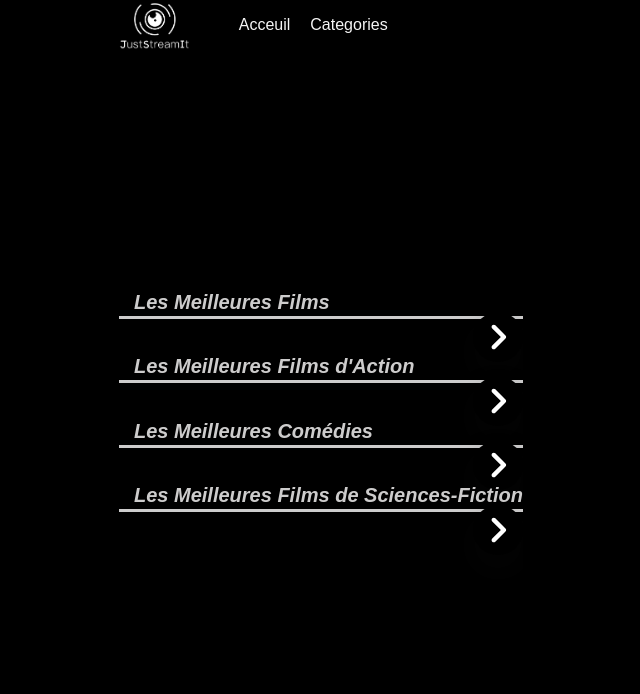
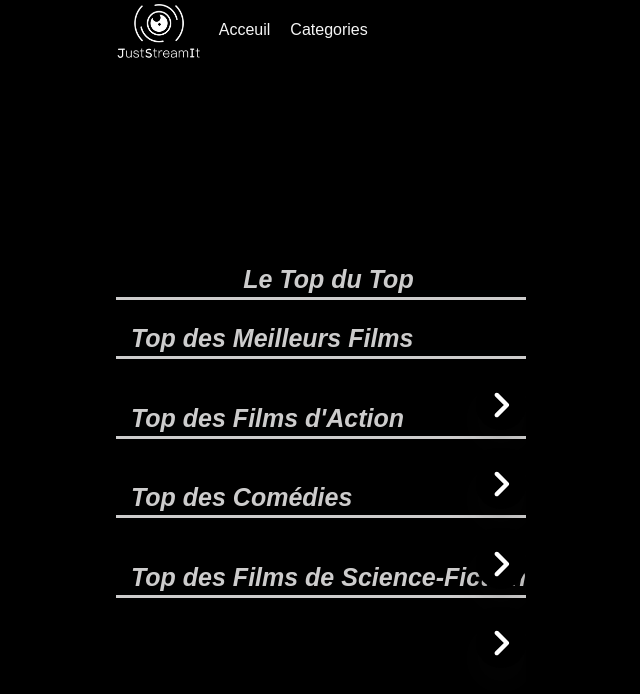
Before and after one commit to go-dev64/juststreamit, a plain HTML site: page index.html in a window 1280 px wide. Shown: the whole page, without its empty margins (319-959 px from the left). Drawn offline with Linux system fonts and the light colour scheme; no server answers.

Commit message:
validation final

```diff
--- a/index.html
+++ b/index.html
@@ -10,7 +10,7 @@
 <body>
 	<header>
 		<div class="logo">
-			<img id="logo" src="img\logo.png" alt="LOGO JustStreamIt">
+			<img id="logo" src="img/logo.png" alt="LOGO JustStreamIt">
 		</div>
 		<nav class="nav">
 			<div class="nav_link">Acceuil</div>
@@ -18,12 +18,22 @@
 		</nav>
 	</header>
 	<main class="container">
-		<article id="best_film"></article>
-		<article id="carousel_best_movies"></article>
-		<article id="carousel_cat1"></article>
-		<article id="carousel_cat2"></article>
-		<article id="carousel_cat3"></article>
+		<article id="best_film">
+			<h2>Le Top du Top</h2>
+		</article>
+		<article id="carousel_best_movies">
+			<h2>Top des Meilleurs Films</h2>
+		</article>
+		<article id="carousel_cat1">
+			<h2>Top des Films d'Action</h2>
+		</article>
+		<article id="carousel_cat2">
+			<h2>Top des  Comédies</h2>
+		</article>
+		<article id="carousel_cat3">
+			<h2>Top des Films de Science-Fiction</h2>
+		</article>
 	</main>
+	<script type="module" src="js/main.js"></script>
 </body>
-<script type="module" src="js\main.js"></script>
 </html>
--- a/js/category.js
+++ b/js/category.js
@@ -65,40 +65,15 @@ export class Categories {
     return list
   }
 
-  defineTitleCategory (nameOfCategory) {
-    let title = ''
-    switch (nameOfCategory) {
-      case 'best_movies':
-        title = 'Les Meilleures Films'
-        break
-      case 'Action':
-        title = 'Les Meilleures Films d\'Action'
-        break
-      case 'Comedy':
-        title = 'Les Meilleures Comédies'
-        break
-      case 'Sci-Fi':
-        title = 'Les Meilleures Films de Sciences-Fiction'
-        break
-      default:
-        title = 'Categorie'
-    }
-    return title
-  }
-
   /**
    * creation des element html pour le carousel
    */
   createHtmlElementCarousel () {
     this.carousel = document.createElement('div')
     this.carousel.className = 'carousel'
-    this.title = document.createElement('h1')
-    this.title.className = 'category_title'
-    this.title.innerText = this.defineTitleCategory(this.category)
     this.carouselContainer = document.createElement('div')
     this.carouselContainer.className = 'carousel__container'
     this.parent.appendChild(this.carousel)
-    this.carousel.appendChild(this.title)
     this.carousel.appendChild(this.carouselContainer)
   }
 
--- a/style.css
+++ b/style.css
@@ -26,27 +26,27 @@ header {
     z-index: 1;
     top:0px;
     width: 100%;
-    height: 50px;
+    height: 60px;
     display: flex;
     align-items: center;
     flex-direction: row;
 }
 
+.container {
+    margin-top: 60px;
+}
 
-
-
-
-h1 {
+h2 {
     color: #fffefecd;
     font-style: italic;
     border-bottom: 3px solid  #fffefecd;
-    font-size: 20px;
+    font-size: 25px;
     padding-left: 15px
 }
 
 .logo {
     height: 100%;
-    width: 120px;
+    width: 100px;
 }
 
 #logo{
@@ -74,6 +74,10 @@ h1 {
     width: 100%;
     padding: 0px;
     margin: 0px;
+}
+
+#best_film h2 {
+    text-align: center;
 }
 
 #best_film .item {
@@ -255,18 +259,8 @@ carousel
 
 /* media queries*/
 @media screen and (max-width: 850px){
-    .modal {
-    overflow: scroll;
-    }
-
-    .modal__wrapper{
-        padding: 10px;
-        width: 90%;
-        height: 90%;
-    }
-
-    .modal__wrapper__info ul{
-        align-self: start;
+    .container {
+        margin-top: 0px;
     }
 
     #best_film {
@@ -282,8 +276,26 @@ carousel
         font-size: 15px;
         margin-bottom: 0px;
     }
+
+    .modal {
+        overflow: scroll;
+        }
+
+        .modal__wrapper{
+            padding: 10px;
+            width: 90%;
+            height: 90%;
+        }
+
+        .modal__wrapper__info ul{
+            align-self: start;
+        }
 }
 @media screen and (max-width: 550px){
+    .nav {
+    justify-content: space-around;
+    }
+
     #best_film .item {
         display: flex;
         flex-direction: column;
```
